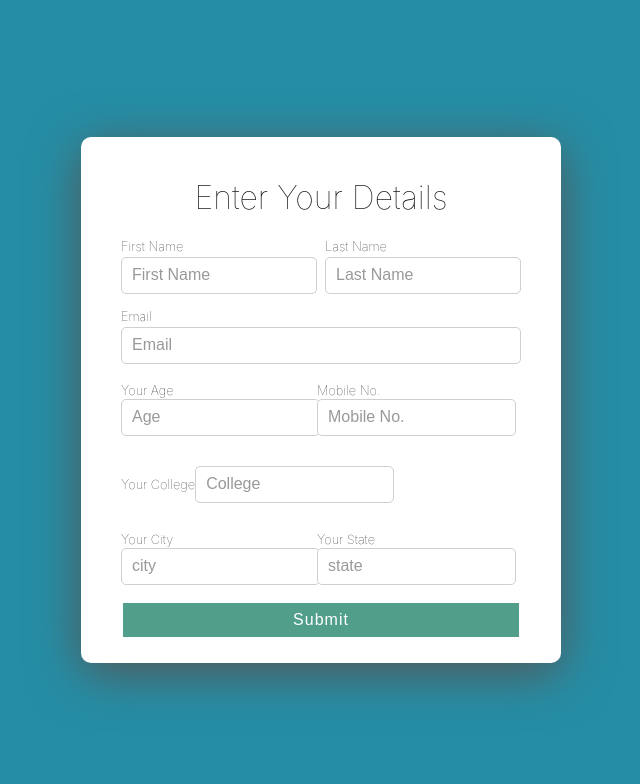
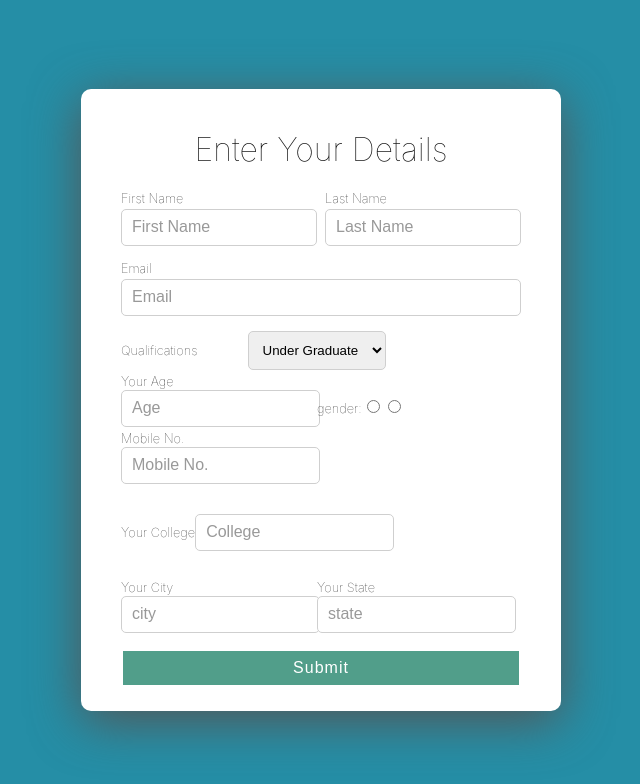
Before and after one commit to tushardahiya/form-validation, a React (Create React App) app: page / in a window 1280 px wide. Shown: the top 784 px of the page, without its empty margins (319-959 px from the left). Built offline with nearby package versions, Linux system fonts and the light colour scheme.

Commit message:
added select element

```diff
--- a/public/index.html
+++ b/public/index.html
@@ -1,14 +1,12 @@
 <!DOCTYPE html>
 <html lang="en">
+
 <head>
   <meta charset="utf-8" />
   <link rel="icon" href="%PUBLIC_URL%/favicon.ico" />
   <meta name="viewport" content="width=device-width, initial-scale=1" />
   <meta name="theme-color" content="#000000" />
-    <meta
-      name="description"
-      content="Web site created using create-react-app"
-    />
+  <meta name="description" content="Web site created using create-react-app" />
   <link rel="apple-touch-icon" href="%PUBLIC_URL%/logo192.png" />
   <!--
       manifest.json provides metadata used when your web app is installed on a
@@ -24,8 +22,9 @@
       work correctly both with client-side routing and a non-root public URL.
       Learn how to configure a non-root public URL by running `npm run build`.
     -->
-    <title>React App</title>
+  <title>E-PROJECT HUB</title>
 </head>
+
 <body>
   <noscript>You need to enable JavaScript to run this app.</noscript>
   <div id="root"></div>
@@ -40,4 +39,5 @@
       To create a production bundle, use `npm run build` or `yarn build`.
     -->
 </body>
+
 </html>
--- a/src/App.css
+++ b/src/App.css
@@ -146,3 +146,15 @@ input.error {
   color: #999;
   font-weight: lighter;
 }
+
+select {
+  padding: 10px 10px;
+  border-radius: 5px;
+  outline: none;
+  border: 1px solid #cfcfcf;
+  margin-left: 50px;
+}
+
+input[type=radio] {
+  margin-top: 30px;
+}
--- a/src/App.js
+++ b/src/App.js
@@ -46,8 +46,16 @@ class App extends Component {
         college: '',
         city: '',
         state: ''
-      }
+      },
+      value: "",
+      qualification: ''
     }
+  }
+
+  handleRadioChange(event) {
+    this.setState(
+      { value: event.target.value }
+    )
   }
 
   handleSubmit = (event) => {
@@ -64,6 +72,8 @@ class App extends Component {
       College : ${this.state.college}
       City : ${this.state.city}
       State : ${this.state.state}
+      Sex : ${this.state.value}
+      Qualification : ${this.state.qualification}
       `)
     }
     else {
@@ -185,6 +195,16 @@ class App extends Component {
             )}
           </div>
 
+          <div className="qualification">
+            <label htmlFor="qualification :" >Qualifications</label>
+            <select name="qualification" onChange={this.handleChange}>
+              <option value="under graduate">Under Graduate</option>
+              <option value="graduate">Graduate</option>
+              <option value="post graduate">Post Graduate</option>
+              <option value="doctorate">Doctorate</option>
+            </select>
+          </div>
+
 
           <div className="age">
             <label htmlFor="age">Your Age</label>
@@ -198,6 +218,23 @@ class App extends Component {
             {formErrors.age.length > 0 && (
               <span className="errorMessage" > {formErrors.age} </span>
             )}
+          </div>
+
+          <div className="gender">
+            <label>gender:{this.state.value}</label>
+            <input
+              type="radio"
+              name="gender"
+              value="male"
+              checked={this.state.value === "male"}
+              onChange={this.handleRadioChange.bind(this)}
+            />
+            <input
+              type="radio"
+              name="gender"
+              value="female"
+              checked={this.state.value === "female"}
+              onChange={this.handleRadioChange.bind(this)} />
           </div>
 
 
```
Lines whose indentation alone changed are shown as unchanged.
